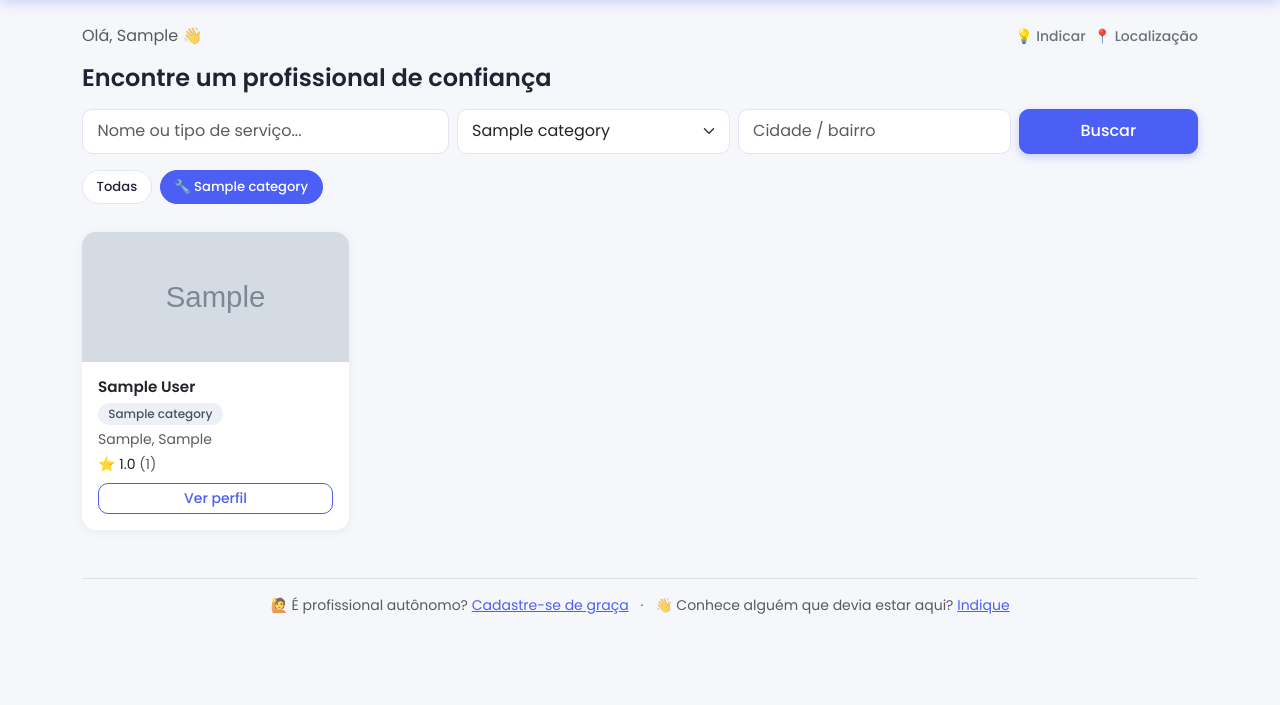
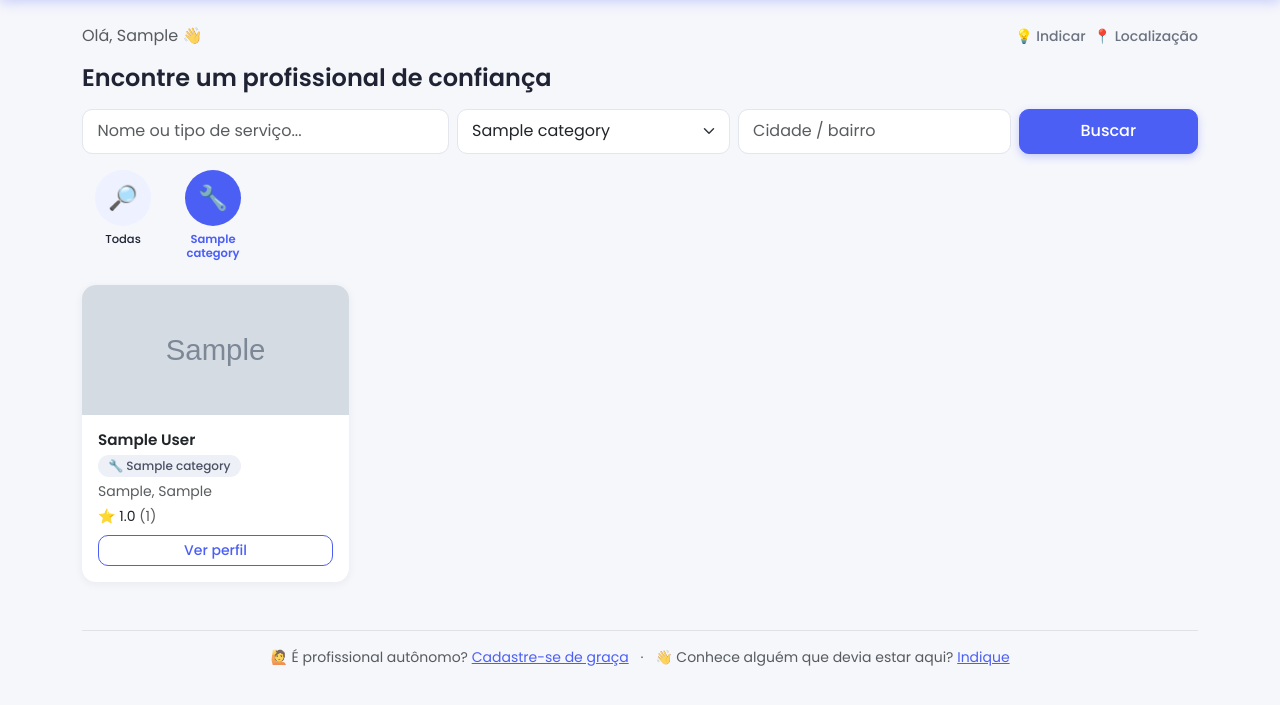
Before and after one commit to hermanoocardoso/servico-cidade, a FastAPI app: page /?categoria=1 in a window 1280 px wide. Shown: the part 56-761 px from the top of the page. Run offline with FastAPI, Linux system fonts and the light colour scheme; the visitor is signed in with stand-in values (Sample User, id 1); tables that the repository leaves empty hold one stand-in row (values such as "Sample post"); grey boxes marked "Sample" are stand-in pictures; some libraries are stand-ins or nearby versions.

Commit message:
Grid de categorias com icone estilo GetNinjas, renomeia informatica
- Fileira de categorias vira um grid com icone grande em cima e nome
  embaixo, em vez das pills horizontais
- Icone de categoria centralizado (main.py) e reaproveitado nos badges
  dos cards do catalogo tambem
- "Tecnico em informatica" renomeado pra "Informatica & Tecnologia"
  (seed.py + categoria ja existente renomeada no banco)

```diff
--- a/app/main.py
+++ b/app/main.py
@@ -74,6 +74,34 @@ ESPECIALIDADES_MEDICAS = [
     "Infectologista",
     "Geriatra",
 ]
+
+# Ícone (emoji) de cada categoria, usado na fileira de categorias da home e
+# nos cards do catálogo. Categoria nova/"Outro" que não estiver aqui cai no
+# ícone genérico 🔧.
+CATEGORIA_EMOJIS = {
+    "Eletricista": "⚡",
+    "Encanador": "🚿",
+    "Vidraceiro": "🪟",
+    "Pedreiro / Reformas": "🧱",
+    "Pintor": "🎨",
+    "Marido de aluguel": "🔧",
+    "Mecânico": "🔩",
+    "Chaveiro": "🔑",
+    "Ar-condicionado / Refrigeração": "❄️",
+    "Jardinagem": "🌳",
+    "Diarista / Faxina": "🧹",
+    "Dedetização": "🐜",
+    "Montador de móveis": "🪑",
+    "Informática & Tecnologia": "💻",
+    "Manicure / Cabeleireiro": "💅",
+    "Fotógrafo": "📸",
+    "Frete / Mudança": "🚚",
+    "Gesseiro": "🏗️",
+    "Serralheiro": "🛠️",
+    "Piscineiro": "🏊",
+    "Médico": "🩺",
+}
+templates.env.globals["categoria_emoji"] = lambda nome: CATEGORIA_EMOJIS.get(nome, "🔧")
 
 
 # ---------------------------------------------------------------------------
--- a/app/seed.py
+++ b/app/seed.py
@@ -26,7 +26,7 @@ CATEGORIAS_PADRAO = [
     "Diarista / Faxina",
     "Dedetização",
     "Montador de móveis",
-    "Técnico em informática",
+    "Informática & Tecnologia",
     "Manicure / Cabeleireiro",
     "Fotógrafo",
     "Frete / Mudança",
--- a/app/static/style.css
+++ b/app/static/style.css
@@ -185,37 +185,47 @@ a {
 }
 
 /* --- Fileira de categorias com ícone (estilo GetNinjas) --- */
-.category-scroll {
+.category-grid {
     display: flex;
-    gap: 0.5rem;
-    overflow-x: auto;
-    padding-bottom: 4px;
-    scrollbar-width: thin;
+    flex-wrap: wrap;
+    gap: 1.1rem 0.5rem;
 }
-.category-pill {
+.category-tile {
     flex: 0 0 auto;
-    display: inline-flex;
+    width: 82px;
+    display: flex;
+    flex-direction: column;
     align-items: center;
-    gap: 0.4rem;
-    padding: 0.4rem 0.85rem;
-    border-radius: 20px;
-    background: #fff;
-    border: 1px solid #E3E6EF;
+    gap: 0.45rem;
+    text-decoration: none;
     color: var(--cor-texto);
-    font-size: 0.82rem;
+    text-align: center;
+}
+.category-icon {
+    width: 56px;
+    height: 56px;
+    border-radius: 50%;
+    background: #EEF1FF;
+    display: flex;
+    align-items: center;
+    justify-content: center;
+    font-size: 1.5rem;
+    transition: background 0.15s ease, transform 0.15s ease;
+}
+.category-tile:hover .category-icon {
+    transform: translateY(-3px);
+}
+.category-label {
+    font-size: 0.72rem;
     font-weight: 500;
-    white-space: nowrap;
-    text-decoration: none;
-    transition: border-color 0.15s ease, color 0.15s ease, background 0.15s ease;
+    line-height: 1.2;
 }
-.category-pill:hover {
-    border-color: var(--cor-primaria);
+.category-tile.active .category-icon {
+    background: var(--cor-primaria);
+}
+.category-tile.active .category-label {
     color: var(--cor-primaria);
-}
-.category-pill.active {
-    background: var(--cor-primaria);
-    border-color: var(--cor-primaria);
-    color: #fff;
+    font-weight: 600;
 }
 
 /* --- Navegação por abas/collapse no mobile --- */
--- a/app/templates/index.html
+++ b/app/templates/index.html
@@ -17,7 +17,7 @@
                 <span class="badge bg-info text-dark mb-1">🩺 {{ p.especialidade_medica }}</span>
             {% else %}
                 {% for cat in p.categorias[:2] %}
-                    <span class="badge bg-secondary mb-1">{{ cat.nome }}</span>
+                    <span class="badge bg-secondary mb-1">{{ categoria_emoji(cat.nome) }} {{ cat.nome }}</span>
                 {% endfor %}
             {% endif %}
             <p class="text-muted small mb-1">{{ p.bairro or '' }}{% if p.bairro and p.cidade %}, {% endif %}{{ p.cidade or '' }}</p>
@@ -79,19 +79,15 @@
     </div>
 </form>
 
-{% set emojis = {
-    "Eletricista": "⚡", "Encanador": "🚿", "Vidraceiro": "🪟", "Pedreiro / Reformas": "🧱",
-    "Pintor": "🎨", "Marido de aluguel": "🔧", "Mecânico": "🔩", "Chaveiro": "🔑",
-    "Ar-condicionado / Refrigeração": "❄️", "Jardinagem": "🌳", "Diarista / Faxina": "🧹",
-    "Dedetização": "🐜", "Montador de móveis": "🪑", "Técnico em informática": "💻",
-    "Manicure / Cabeleireiro": "💅", "Fotógrafo": "📸", "Frete / Mudança": "🚚",
-    "Gesseiro": "🏗️", "Serralheiro": "🛠️", "Piscineiro": "🏊", "Médico": "🩺"
-} %}
-<div class="category-scroll mb-4">
-    <a href="/" class="category-pill {% if not filtro_categoria %}active{% endif %}">Todas</a>
+<div class="category-grid mb-4">
+    <a href="/" class="category-tile {% if not filtro_categoria %}active{% endif %}">
+        <span class="category-icon">🔎</span>
+        <span class="category-label">Todas</span>
+    </a>
     {% for c in categorias %}
-        <a href="/?categoria={{ c.id }}" class="category-pill {% if filtro_categoria == c.id %}active{% endif %}">
-            {{ emojis.get(c.nome, "🔧") }} {{ c.nome }}
+        <a href="/?categoria={{ c.id }}" class="category-tile {% if filtro_categoria == c.id %}active{% endif %}">
+            <span class="category-icon">{{ categoria_emoji(c.nome) }}</span>
+            <span class="category-label">{{ c.nome }}</span>
         </a>
     {% endfor %}
 </div>
```
